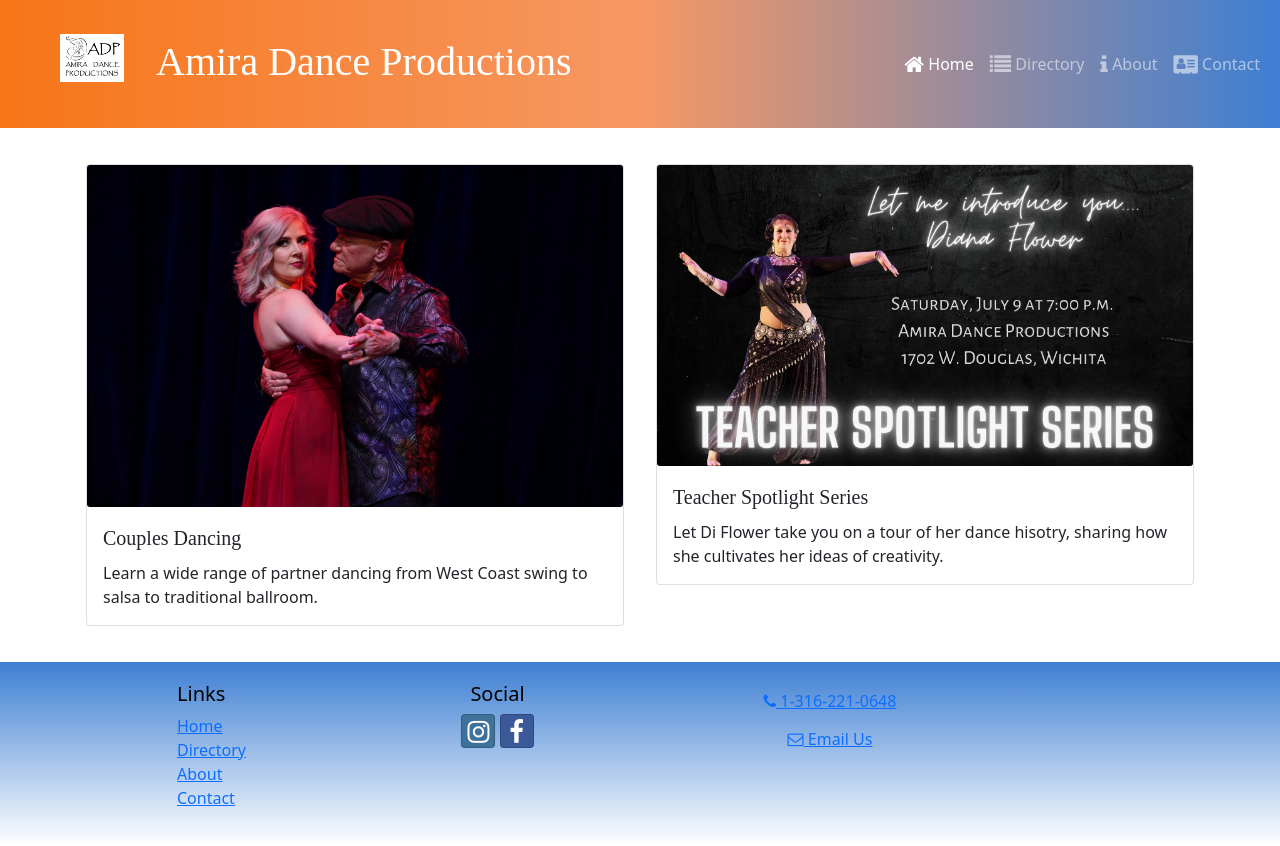
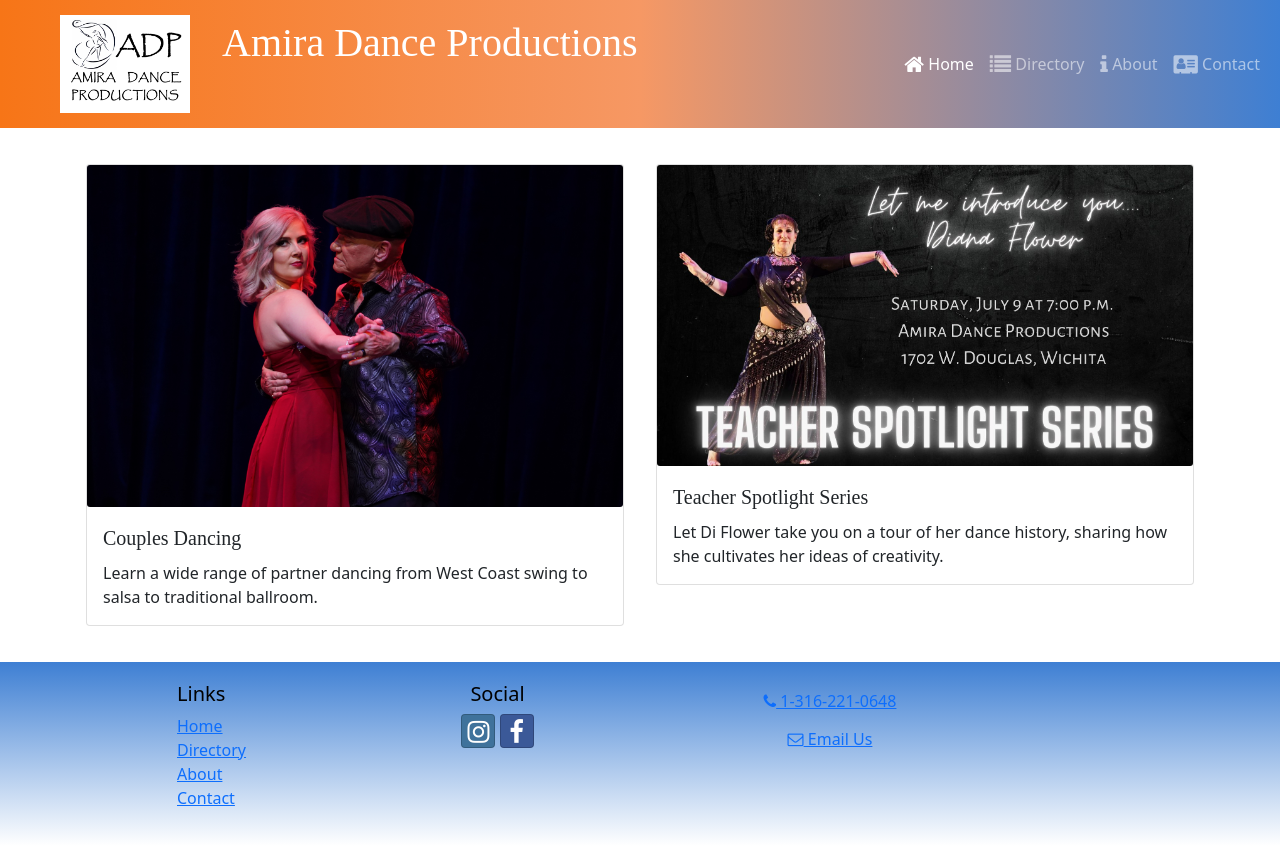
Before and after one commit to mun-v/react-portfolio-project, a React (Create React App) app: page / in a window 1280 px wide. Built offline with nearby package versions, Linux system fonts and the light colour scheme.

Commit message:
Homepage Display & Logo Fix

```diff
--- a/src/App.css
+++ b/src/App.css
@@ -43,10 +43,10 @@
 }
 
 .navbar-brand img {
-    width: 100%;
+    width: 130px;
     height: 100%;
     margin-right: 2rem;
-    max-width: 4rem;
+    /* max-width: 4rem; Don't use!!! */
 }
 
 .navbar-dark {
--- a/src/app/shared/PROMOTIONS.js
+++ b/src/app/shared/PROMOTIONS.js
@@ -11,7 +11,7 @@
         image: TeacherSpotlight,
         featured: true,
         description:
-            'Let Di Flower take you on a tour of her dance hisotry, sharing how she cultivates her ideas of creativity.'
+            'Let Di Flower take you on a tour of her dance history, sharing how she cultivates her ideas of creativity.'
     },
     {
         id: 1,
--- a/src/components/Header.js
+++ b/src/components/Header.js
@@ -15,7 +15,8 @@
   return (
     <Navbar dark color="primary" sticky="top" expand="md">
       <NavbarBrand className='ms-5' href="/">
-        <img src={ADPLogo2} alt="adp logo" className='float-start' />
+        <img src={ADPLogo2} alt="adp logo" className='float-start'
+         />
         <h1 className='mt-1'>Amira Dance Productions</h1>
       </NavbarBrand>
 
```
